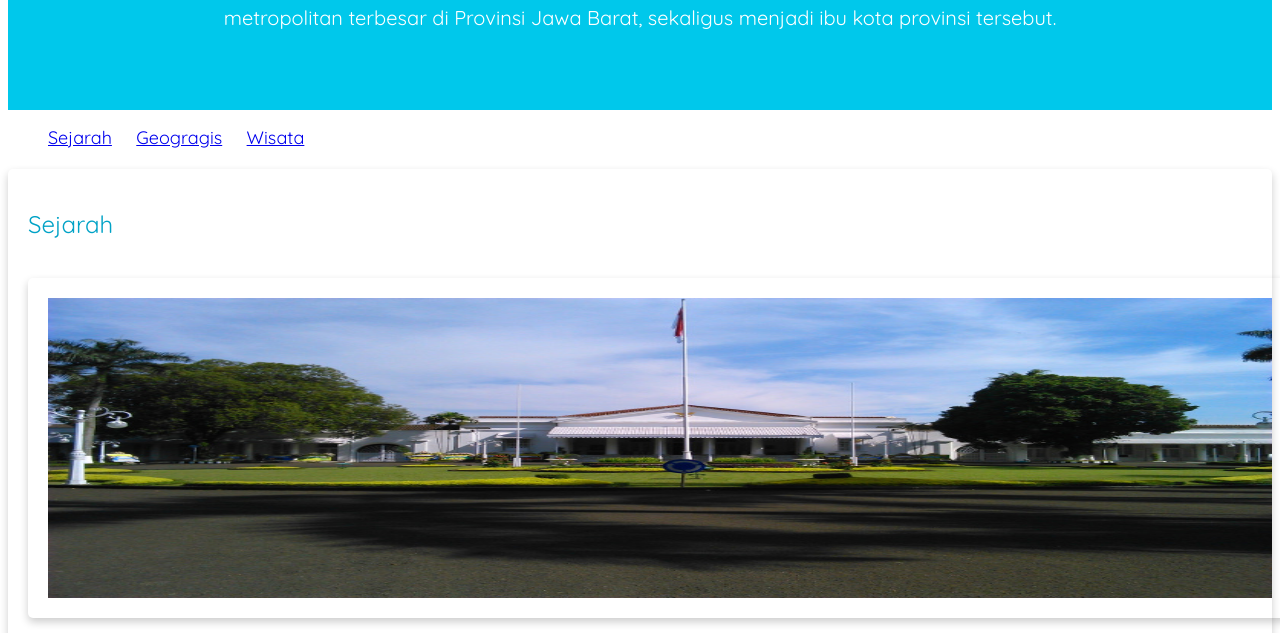
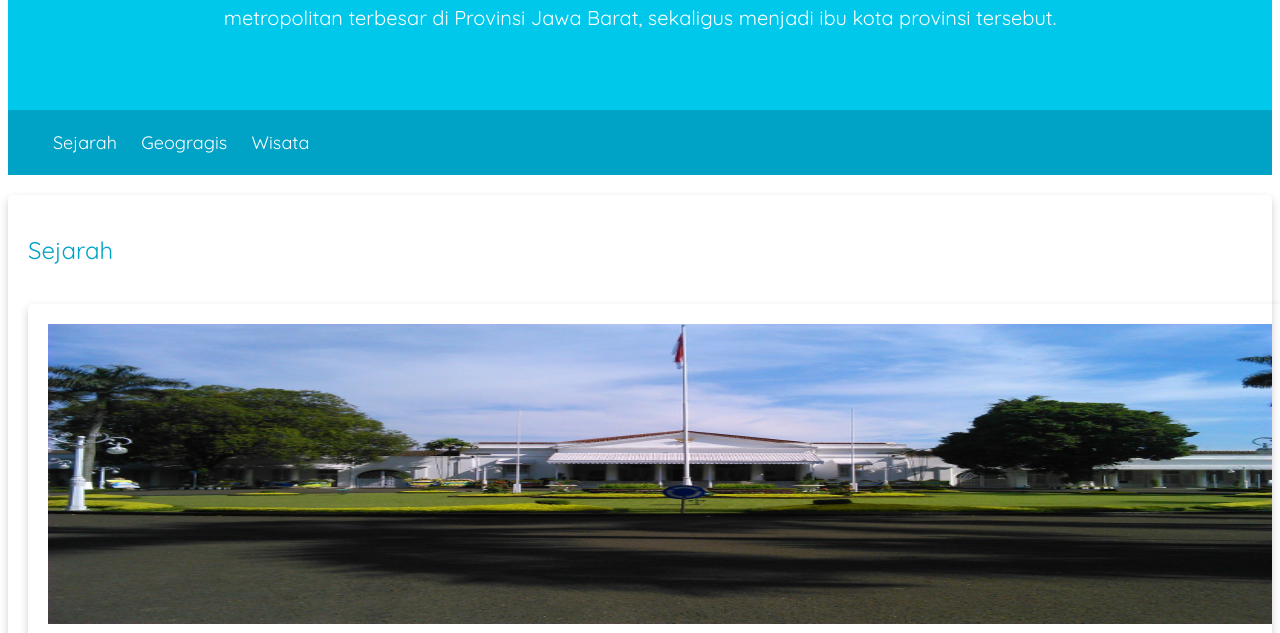
Before and after one commit to legisetiawan/web-basic, a website: page index.html in a window 1280 px wide. Shown: the part 167-800 px from the top of the page. Drawn offline with Linux system fonts and the light colour scheme.

Commit message:
Mengatur  css nav

```diff
--- a/assets/style/style.css
+++ b/assets/style/style.css
@@ -1,6 +1,10 @@
 @import url('https://fonts.googleapis.com/css?family=Quicksand:400,700&display=swap');
 body {
     font-family: 'Quicksand',sans-serif;
+}
+nav {
+    background-color: #00a2c6;
+    padding: 5px;
 }
 nav li {
     display: inline;
@@ -9,6 +13,9 @@ nav li {
 }
 nav a {
     font-size: 18px;
+    font-weight: 400;
+    text-decoration: none;
+    color: white;
 }
 nav a:hover {
     font-weight: bold;
```
Also changed, not shown: 1 other file.
